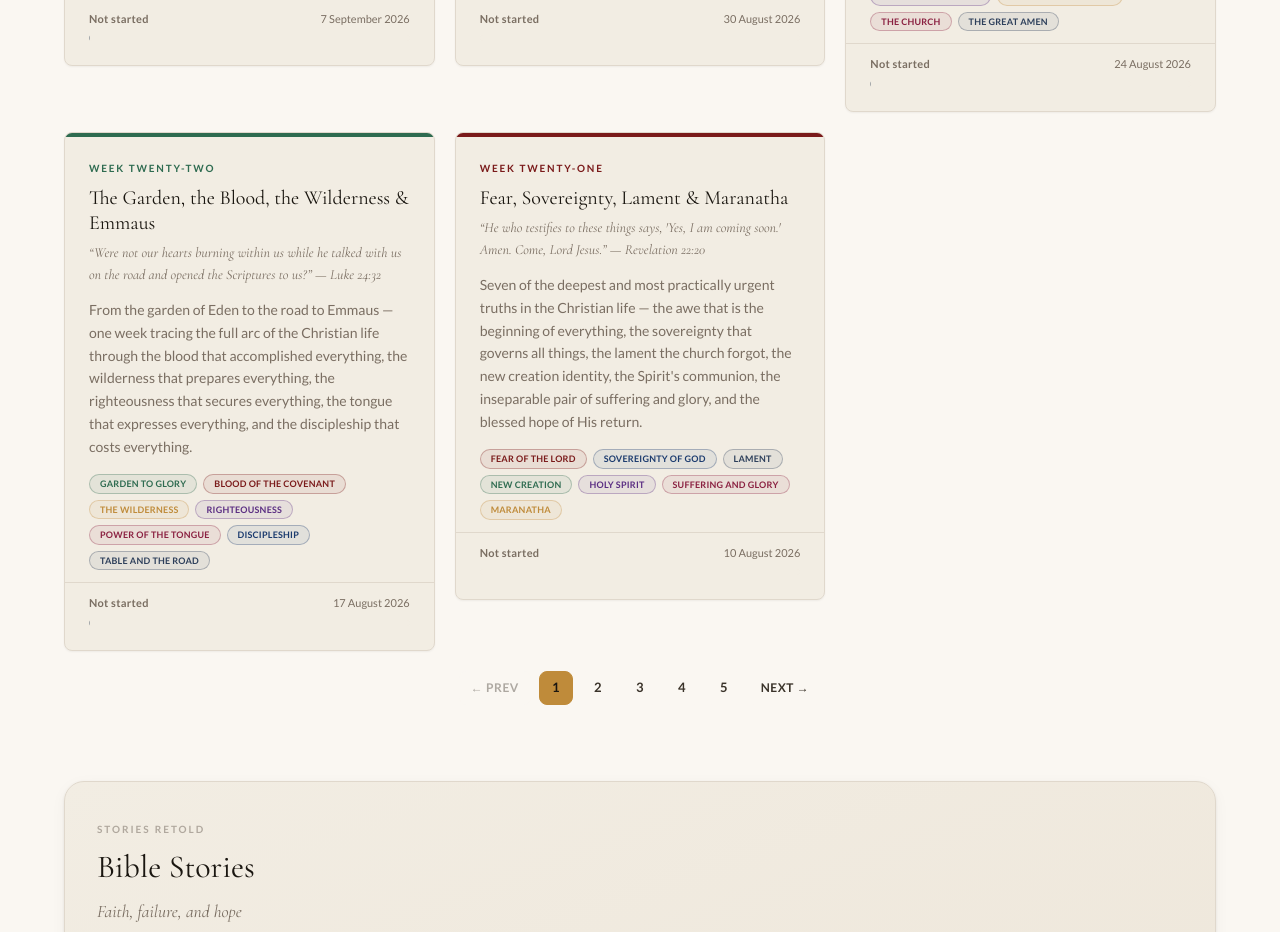
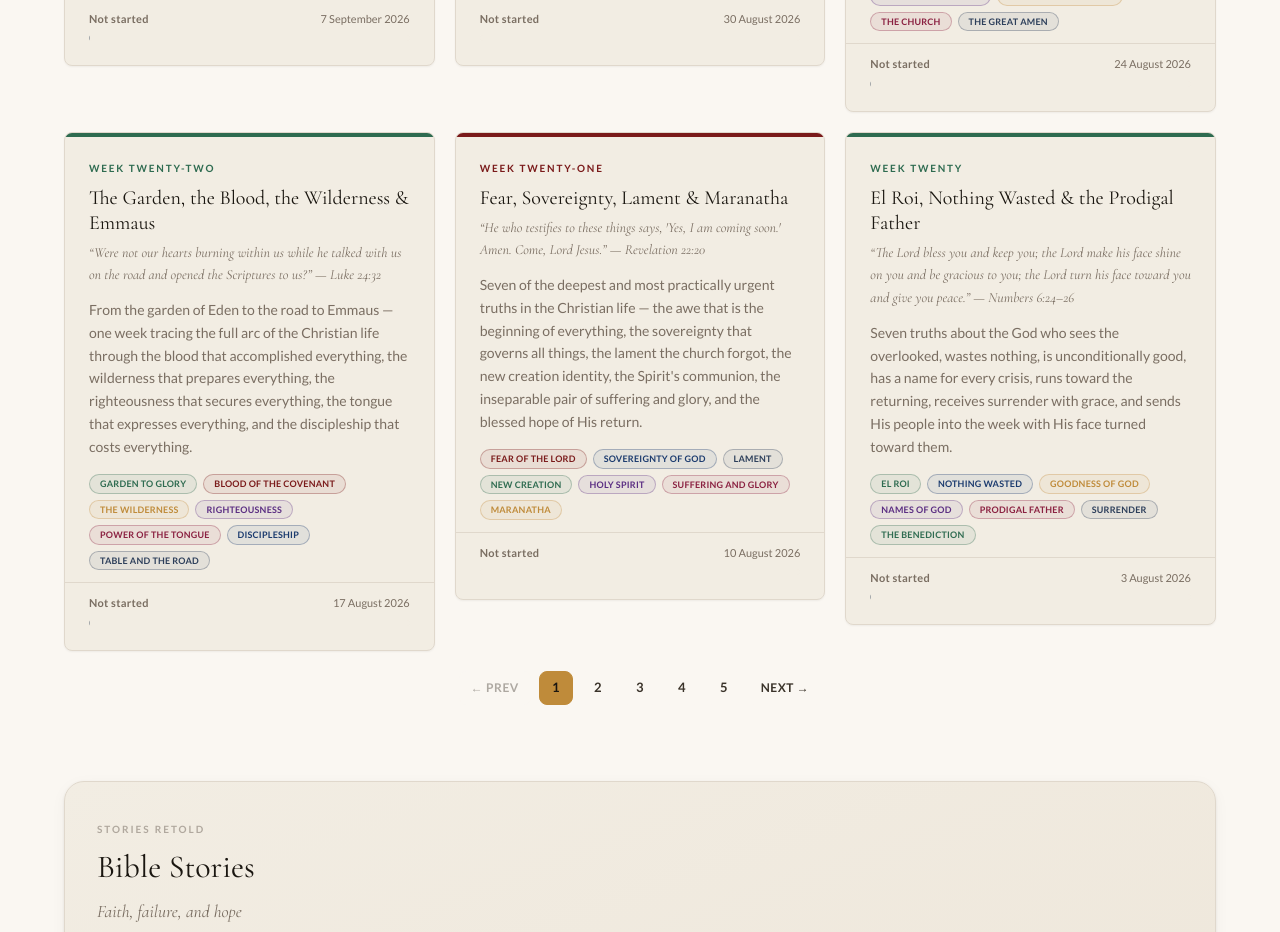
Before and after one commit to kiche-allan/spiritual-programme, a Next.js app: page / in a window 1280 px wide. Shown: the part 1820-2752 px from the top of the page. Built offline with nearby package versions, Linux system fonts and the light colour scheme.

Commit message:
fix: show 6 weeks per page in the archive pagination

```diff
--- a/app/page.tsx
+++ b/app/page.tsx
@@ -13,7 +13,7 @@ import { BibleStories } from "@/components/home/BibleStories";
 import { useAllProgress } from "@/hooks/useProgress";
 import { WEEKS_META, weekProgress } from "@/lib/weeks";
 
-const WEEKS_PER_PAGE = 5;
+const WEEKS_PER_PAGE = 6;
 
 export default function HomePage() {
   const store = useAllProgress();
```
